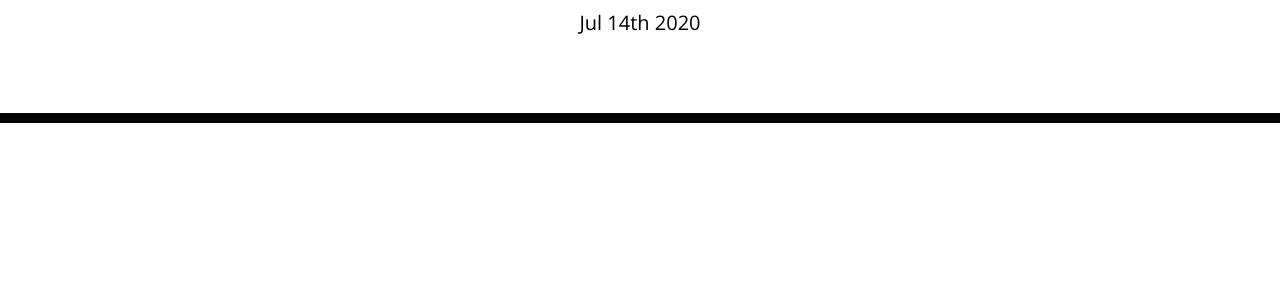
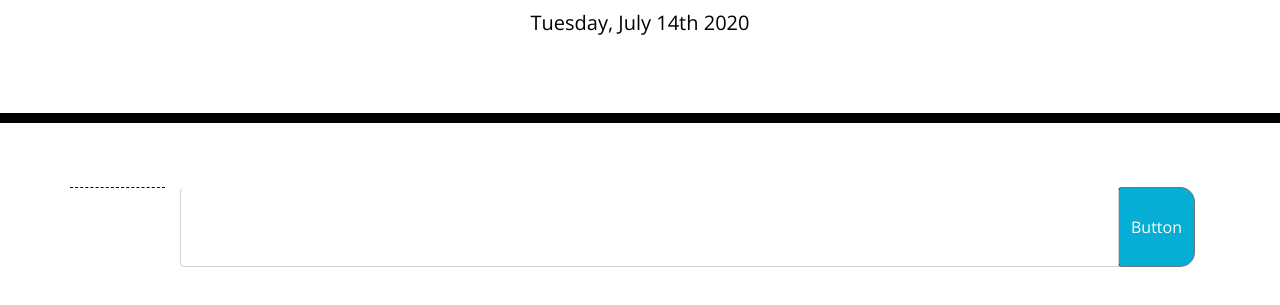
Before and after one commit to Nickcostanza/day-planner, a plain HTML site: page index.html in a window 1280 px wide. Shown: the part 181-486 px from the top of the page. Drawn offline with nearby package versions, Linux system fonts and the light colour scheme.

Commit message:
added one time slot row for container.

```diff
--- a/index.html
+++ b/index.html
@@ -28,9 +28,19 @@
       <p class="lead">A simple calendar app for scheduling your work day</p>
       <p id="currentDay" class="lead"></p>
     </header>
-    <div class="container">
-      <!-- Timeblocks go here -->
+
+    <div class="container description">
+      <div class="row">
+       <div class="col-md-1  hour"></div>
+        <div class="input-group input-group-lg col-md-11 textarea">
+          <input type="text" class="form-control" id="row" aria-describedby="button-addon2">
+          <div class="input-group-append"></div>
+            <button class="btn btn-outline-secondary saveBtn" type="button" id="button-addon2">Button</button>
+          </div>
+        </div>
+      </div>
     </div>
+
 
     <script src="https://code.jquery.com/jquery-3.4.1.min.js"></script>
     <script src="https://cdnjs.cloudflare.com/ajax/libs/moment.js/2.24.0/moment.min.js"></script>
--- a/script.js
+++ b/script.js
@@ -1,6 +1,19 @@
 //current date+time for header
 
-var current = moment().format('MMM Do YYYY');
+var current = moment().format('dddd, MMMM Do YYYY');
 $('#currentDay').text(current);
 
 console.log(current);
+
+
+//add time slot to planner
+var hour = moment().format('h');
+console.log(hour)
+
+
+//create a function that changes colors of time slots as the day
+//goes on past/present/future
+
+
+//locally store the information put in to the time slots
+//refresh every morning
--- a/style.css
+++ b/style.css
@@ -30,7 +30,7 @@ textarea{
   border-radius: 15px;
 }
 
-.row {
+#row {
   white-space: pre-wrap;
   height: 80px;
   border-top: 1px solid white;;
```
